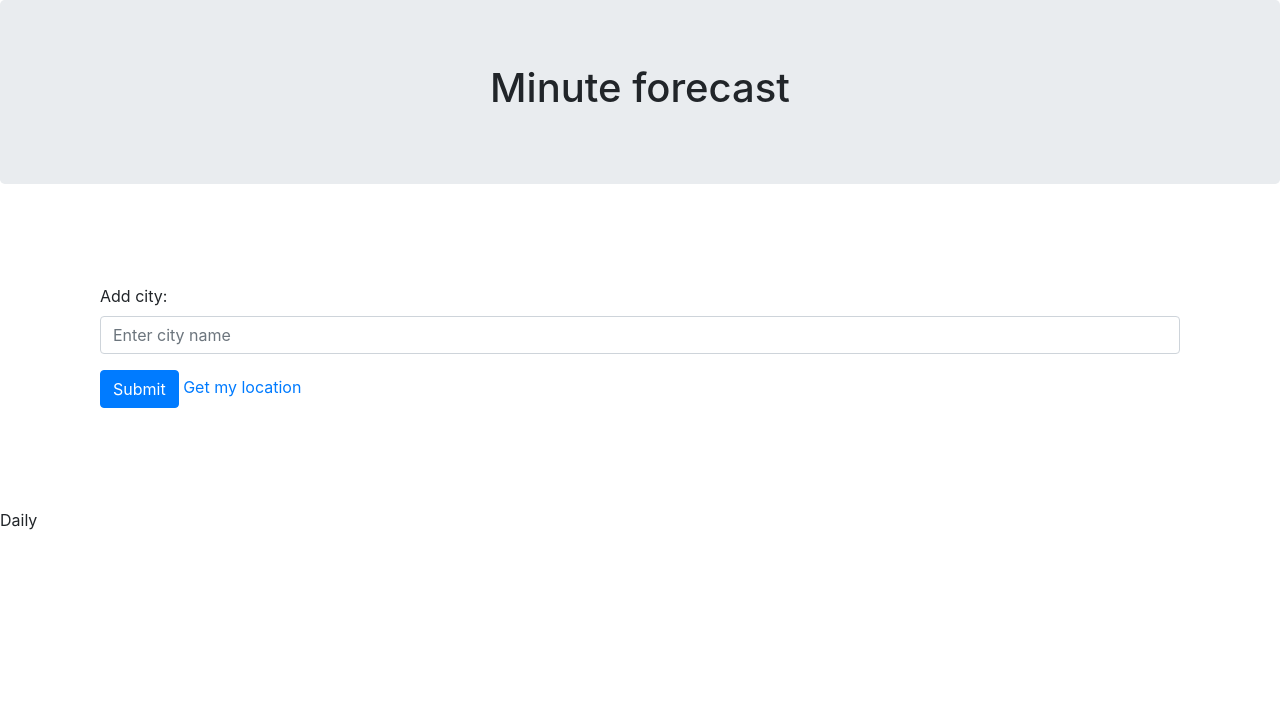
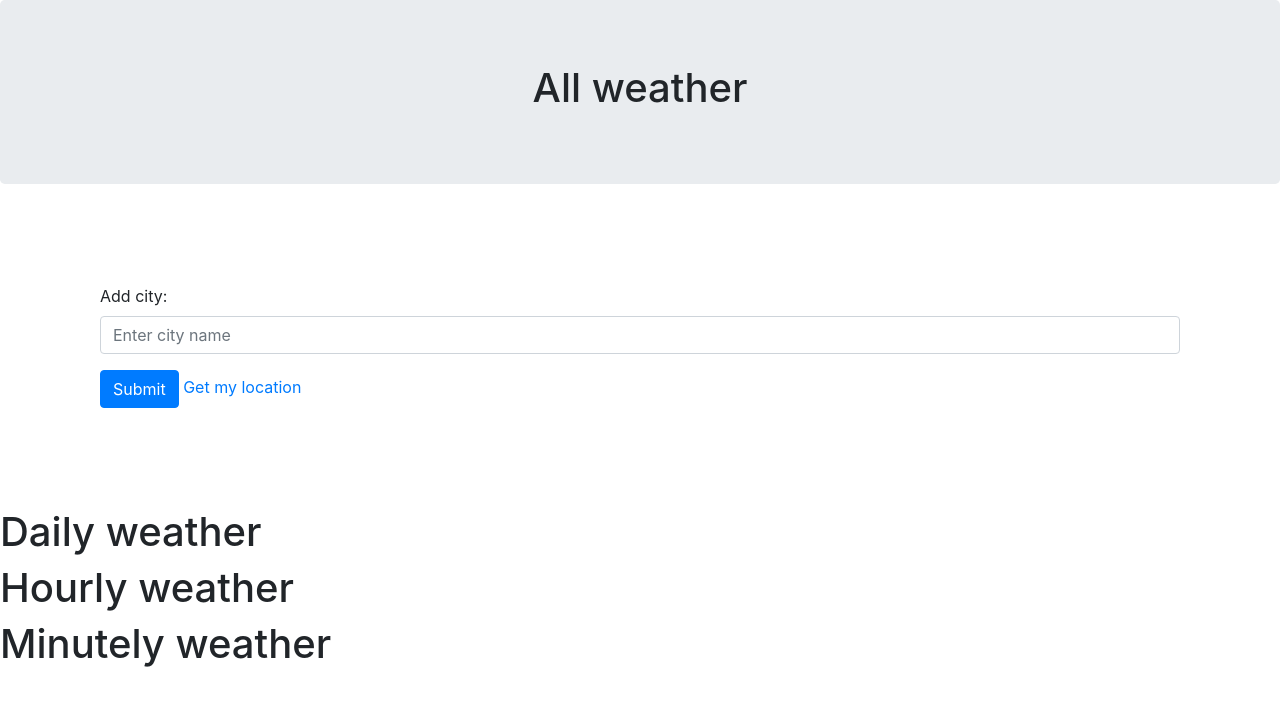
Before and after one commit to DiZiNnEs/weather-website-backend, a Django app: template weather/templates/weather/weather.html in a window 1280 px wide. Shown: the part 56-762 px from the top of the page. Run offline with Django 3.2, Linux system fonts and the light colour scheme; the template is opened without the code that fills it, so the values that code supplies are empty; some libraries are stand-ins or nearby versions.

Commit message:
refactor(templates): update templates

```diff
--- a/weather/templates/weather/weather.html
+++ b/weather/templates/weather/weather.html
@@ -1,7 +1,7 @@
 {% extends 'base.html' %}
 
 {% block head %}
-    <title>Minute</title>
+    <title>Weather</title>
     {% load static %}
     <link rel="stylesheet" href="{% static 'weather/index.css' %}">
 {% endblock %}
@@ -10,7 +10,7 @@
 
     <section class="jumbotron text-center">
         <div class="container">
-            <h1>Minute forecast</h1>
+            <h1>All weather</h1>
         </div>
     </section>
 
@@ -23,8 +23,7 @@
         <button type="submit" class="btn btn-primary">Submit</button>
         <a href="{% url 'get_user_coordinates' %}">Get my location</a>
     </form>
-
-    <p>Daily</p>
+    <h1>Daily weather</h1>
     {% for city in city_weather %}
         <div class="card" style="width: 11rem;">
             <img class="card-img-top"
@@ -42,6 +41,7 @@
         </div>
     {% endfor %}
 
+    <h1>Hourly weather</h1>
     {% for city in city_weather %}
         <div class="card" style="width: 11rem;">
             <img class="card-img-top"
@@ -58,6 +58,8 @@
             </div>
         </div>
     {% endfor %}
+
+    <h1>Minutely weather</h1>
 
     {% for city in city_weather %}
         <div class="card" style="width: 11rem;">
```
